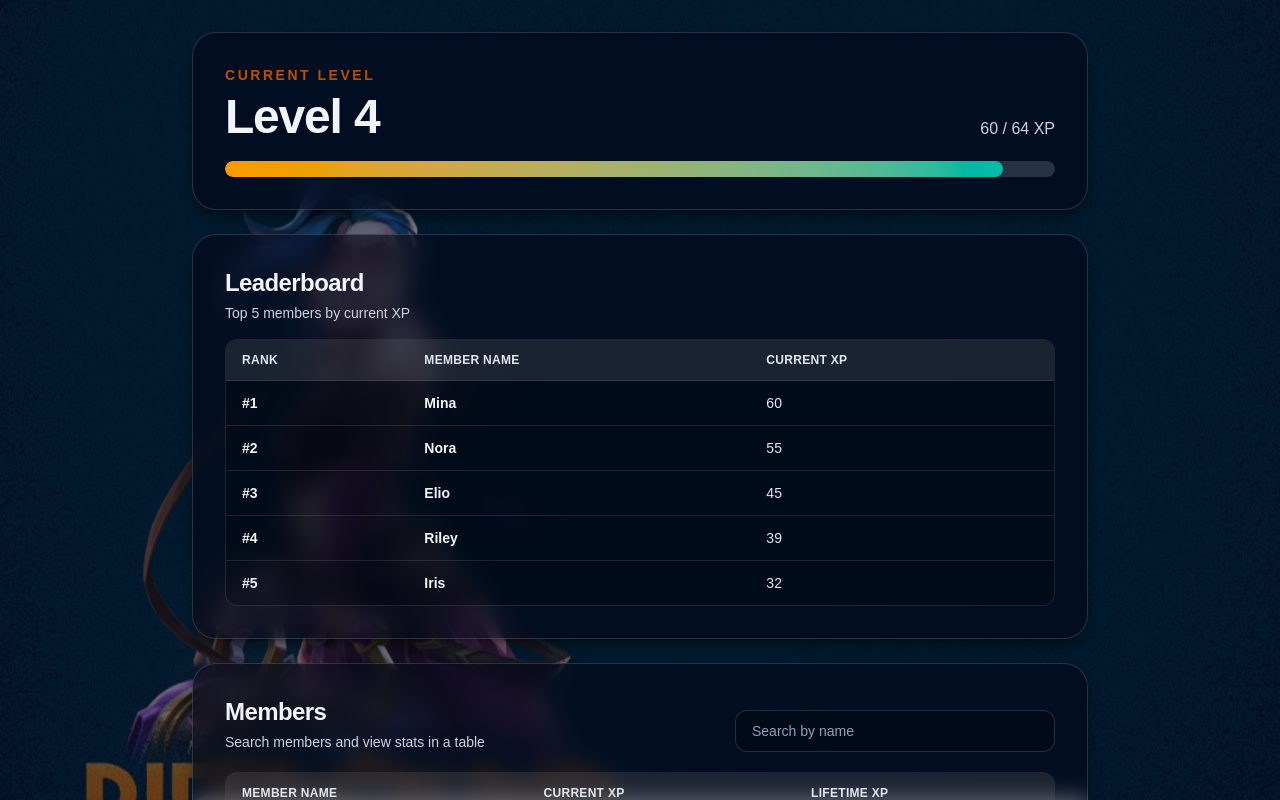
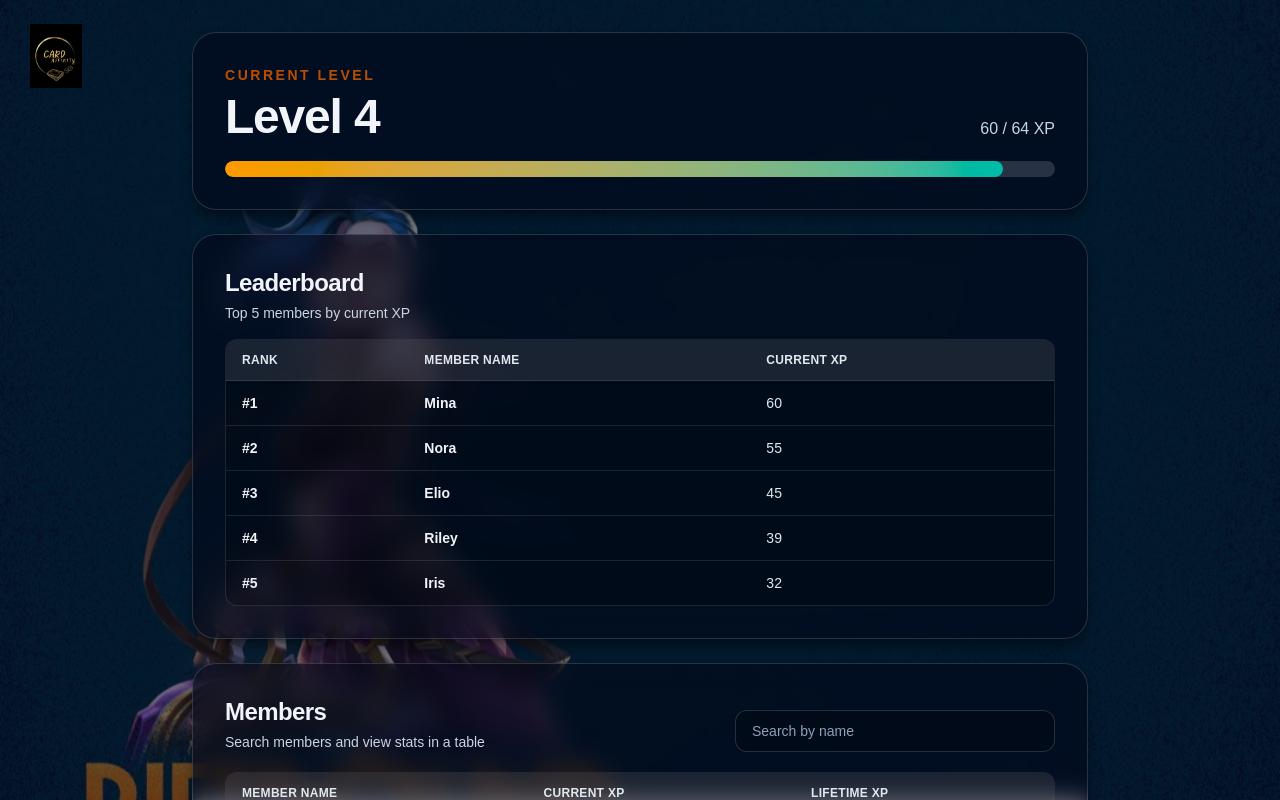
Before and after one commit to kclui-nus/rb-leveling, a Next.js app: page / in a window 1280 px wide. Shown: the top 800 px of the page. Built offline with nearby package versions, Linux system fonts and the light colour scheme.

Commit message:
Add card affinity logo to page

```diff
--- a/app/page.tsx
+++ b/app/page.tsx
@@ -1,5 +1,6 @@
 "use client";
 
+import Image from "next/image";
 import { useMemo, useState } from "react";
 
 type Member = {
@@ -106,6 +107,16 @@ export default function Home() {
 
   return (
     <div className="relative min-h-screen overflow-hidden px-4 py-8 text-slate-100 sm:px-8">
+      <div className="fixed left-4 top-4 z-20 sm:left-6 sm:top-6">
+        <Image
+          src="/card-affinity-logo.jpeg"
+          alt="Card Affinity logo"
+          width={96}
+          height={96}
+          className="h-14 w-14 rounded-lg object-contain sm:h-16 sm:w-16"
+          priority
+        />
+      </div>
       <div
         className="fixed inset-0 -z-10 bg-cover bg-center bg-no-repeat"
         style={{ backgroundImage: "url('/rb-background.jpeg')" }}
```
Also changed, not shown: public/card-affinity-logo.jpeg (added).
